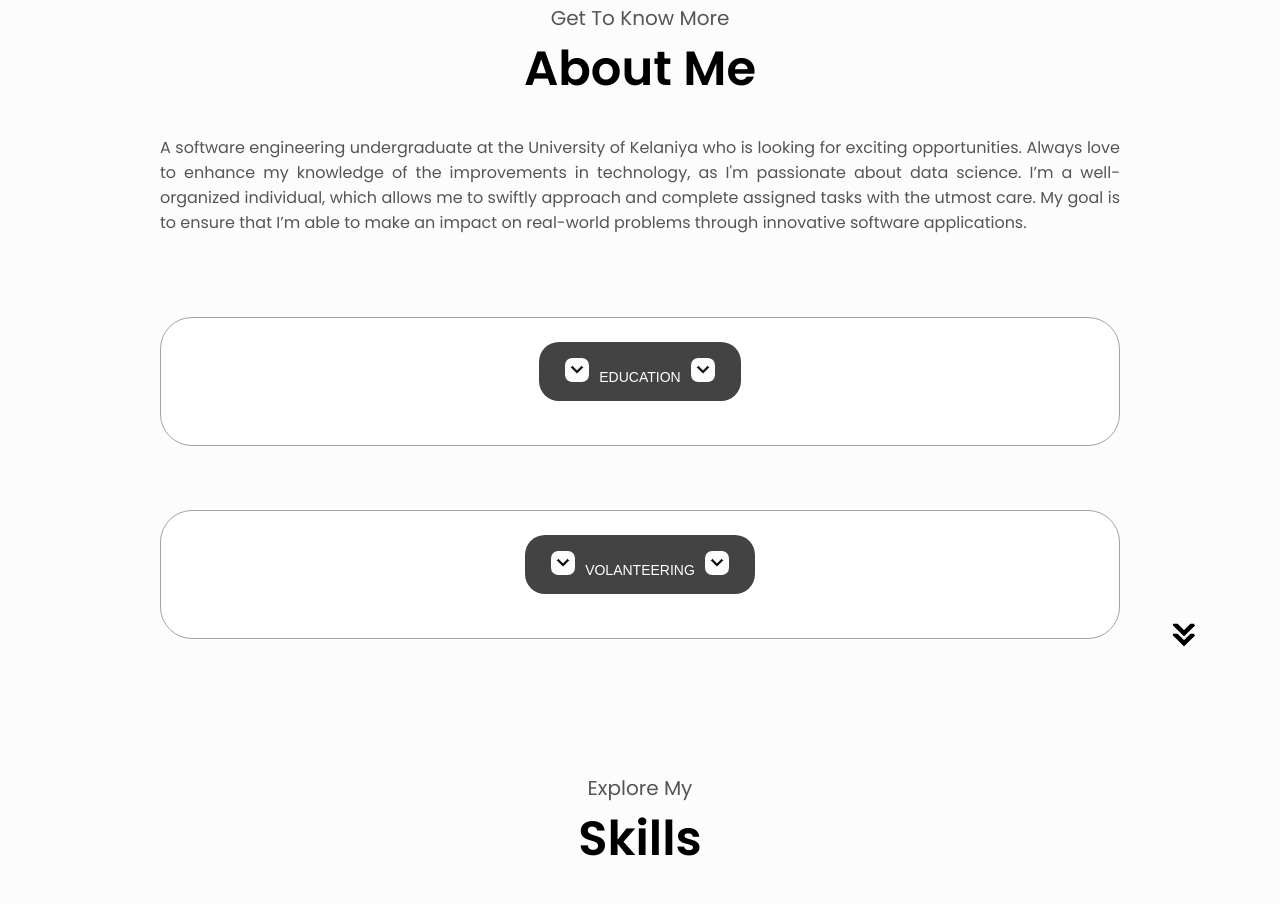
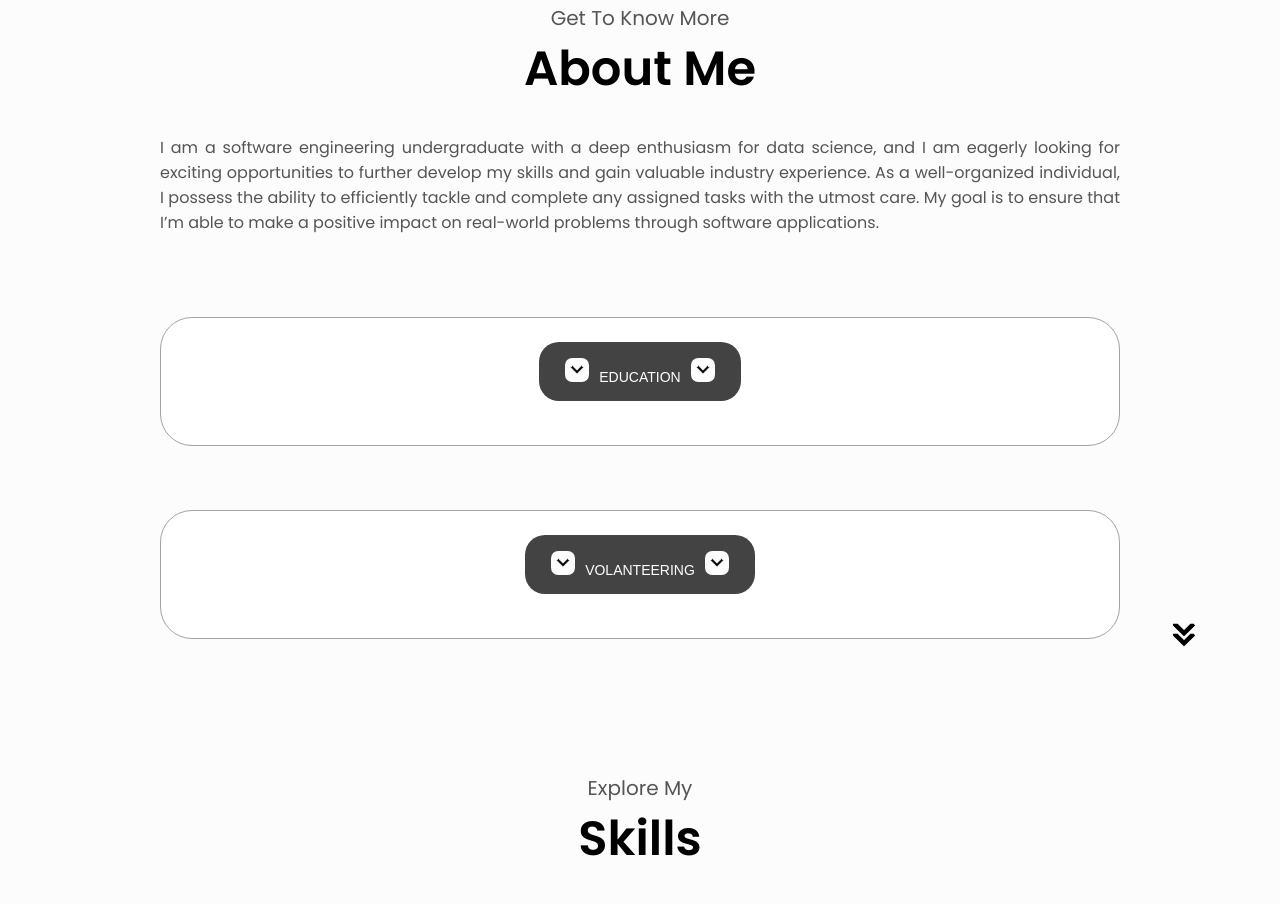
Before and after one commit to himani413/My-Portfolio, a plain HTML site: page index.html in a window 1280 px wide. Shown: the part 925-1829 px from the top of the page. Drawn offline with Linux system fonts and the light colour scheme.

Commit message:
feat: update title bar name and logo

```diff
--- a/index.html
+++ b/index.html
@@ -4,7 +4,8 @@
     <meta charset="UTF-8" />
     <meta http-equiv="X-UA-Compatible" content="IE=edge" />
     <meta name="viewport" content="width=device-width, initial-scale=1.0" />
-    <title>My Portfolio</title>
+    <title>Himani Perera</title>
+    <link rel="icon" type="image/png" href="./assets/tabnamelogo.png">
     <link rel="stylesheet" href="style.css" />
     <link rel="stylesheet" href="mediaqueries.css" />
   </head>
@@ -78,12 +79,11 @@
         <div class="about-details-container">
           <div class="text-container">
             <p>
-              A software engineering undergraduate at the University of Kelaniya who is
-              looking for exciting opportunities. Always love to enhance my knowledge of the improvements
-              in technology, as I'm passionate about data science. I’m a well-organized individual,
-              which allows me to swiftly approach and complete assigned tasks with the utmost care.
-              My goal is to ensure that I’m able to make an impact on real-world problems through innovative
-              software applications.
+              I am a software engineering undergraduate with a deep enthusiasm for data science,
+              and I am eagerly looking for exciting opportunities to further develop my skills and gain
+              valuable industry experience. As a well-organized individual, I possess the ability to
+              efficiently tackle and complete any assigned tasks with the utmost care. My goal is to ensure
+              that I’m able to make a positive impact on real-world problems through software applications.
             </p>
           </div>
 
```
Also changed, not shown: assets/tabnamelogo.png (added).
